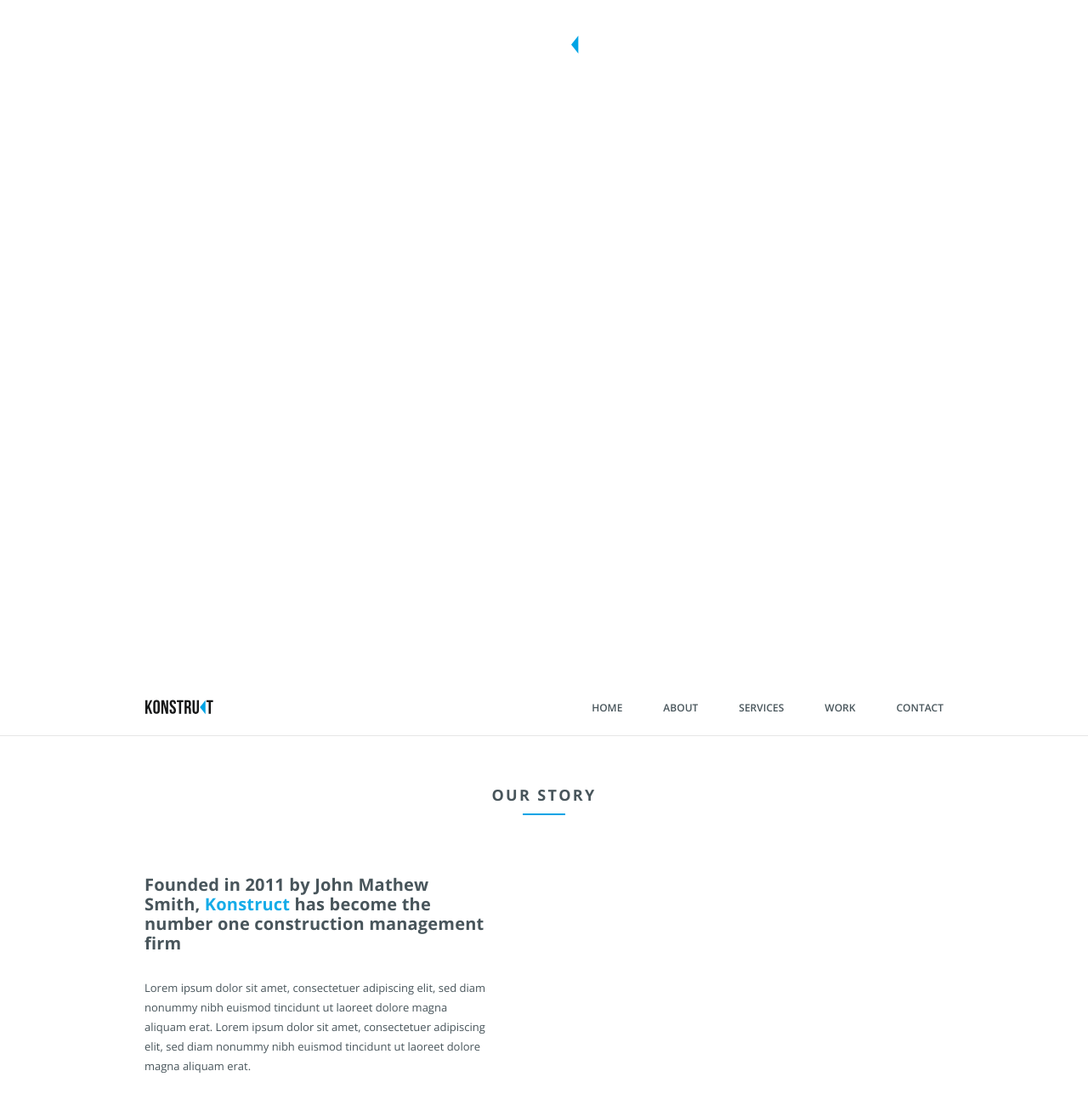
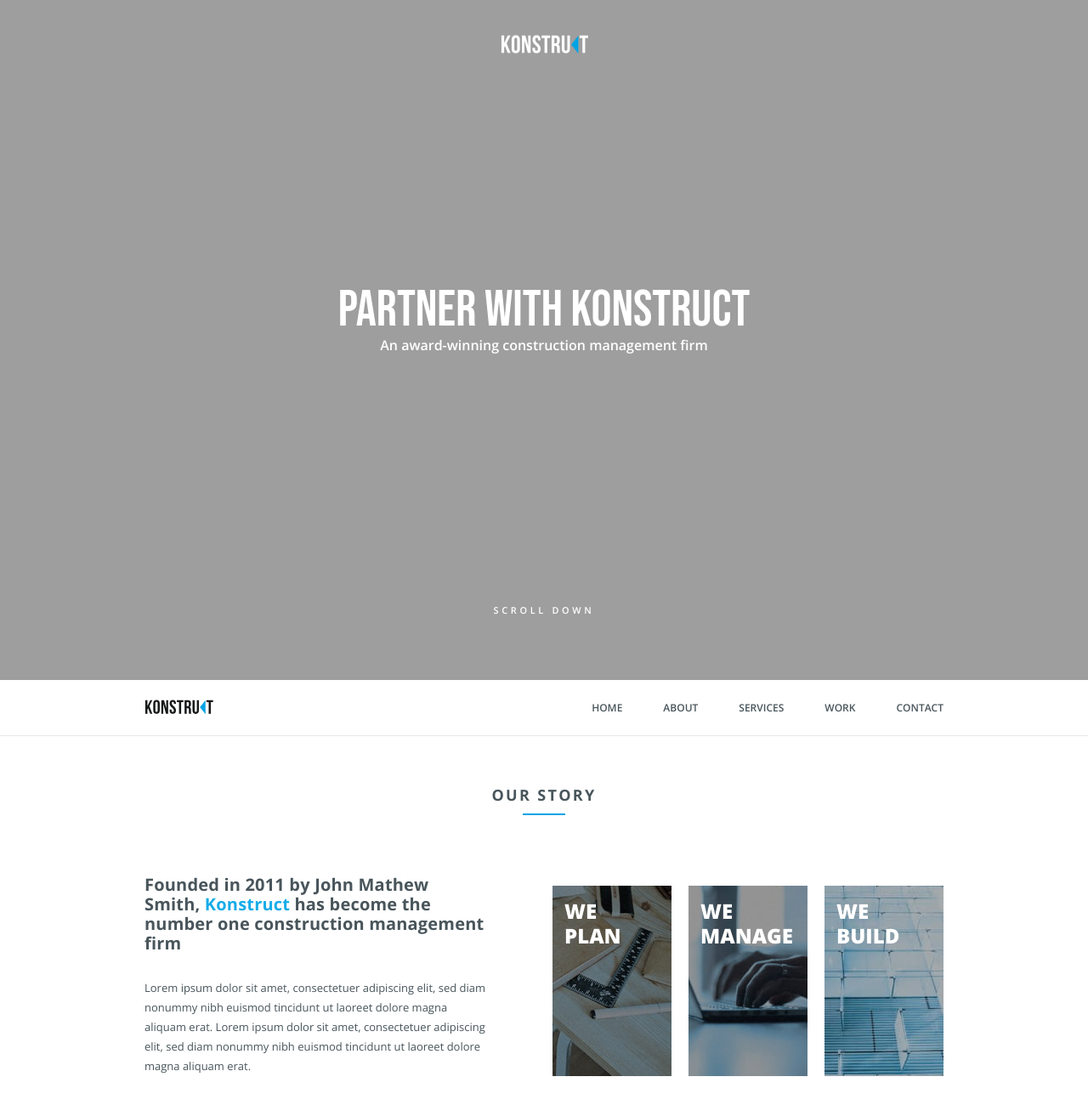
Before and after one commit to IHardysI/maket-konstruct, a plain HTML site: page index.html in a window 1280 px wide. Shown: the top 1300 px of the page at 85% size. Drawn offline with nearby package versions, Linux system fonts and the light colour scheme; the site is published under a folder, as on GitHub Pages, so addresses that start at the root find nothing.

Commit message:
more ways

```diff
--- a/css/style.css
+++ b/css/style.css
@@ -98,7 +98,7 @@ body {
     height: 100vh;
     width: 100vw;
 
-    background-image: url(/img/big-pic__background.png);
+    background-image: url(../img/big-pic__background.png);
     background-repeat: no-repeat;
     background-size: cover;
     background-position: center;
@@ -432,16 +432,16 @@ body {
 }
 
 .story__link-1 {
-    background-image: url(/img/strory__1.jpg);
+    background-image: url(../img/strory__1.jpg);
     background-size: inherit;
 }
 
 .story__link-2 {
-    background-image: url(/img/story__2.jpg);
+    background-image: url(../img/story__2.jpg);
 }
 
 .story__link-3 {
-    background-image: url(/img/story__3.jpg);
+    background-image: url(../img/story__3.jpg);
 }
 
 @media (max-width: 990.98px) {
```
